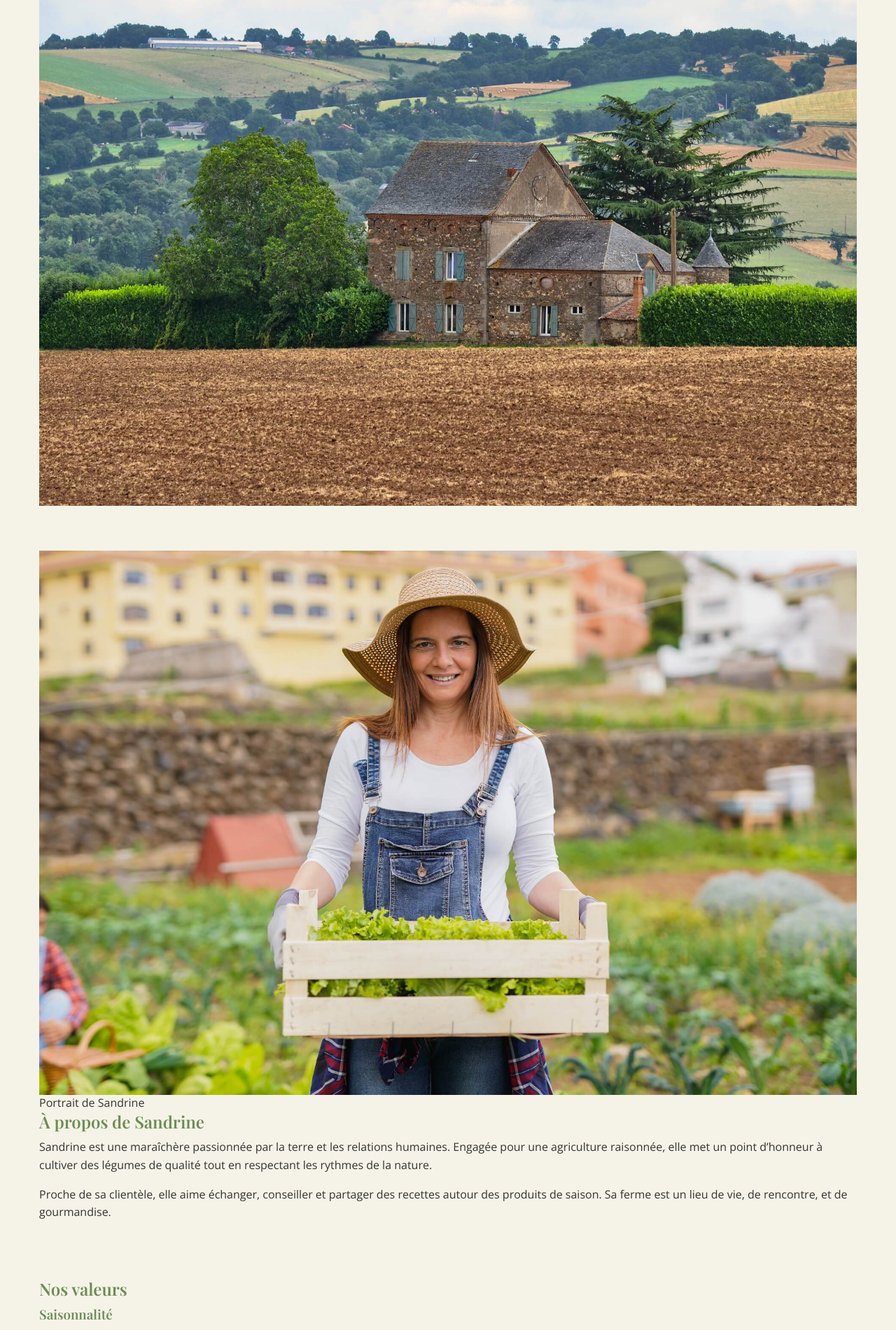
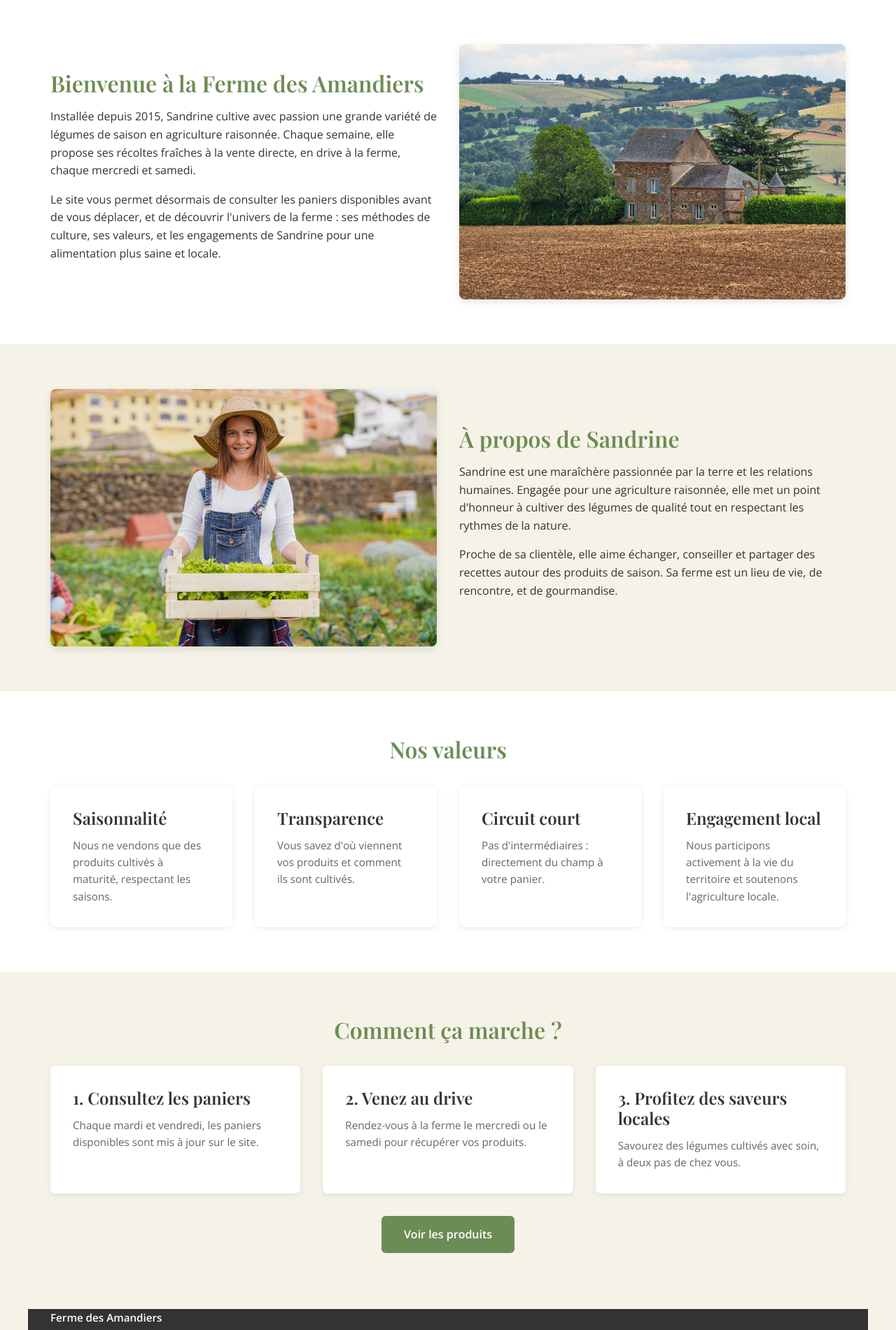
Before and after one commit to mikepixeldev/OCR-CdPD-Projet9-Creation_Site_FermeDesAmandiers, a PHP site: page / in a window 1280 px wide. Shown: the part 562-2463 px from the top of the page at 70% size. Run offline with PHP 8.4, Linux system fonts and the light colour scheme.

Commit message:
Refactor site layout and enhance styles
Major overhaul of style.css with improved structure, responsive grids, new utility classes, and enhanced section styling. Updated index.php for semantic HTML, improved accessibility, and minor content fixes. Refactored header and footer partials for better markup, accessibility, and maintainability, including improved navigation and contact links.

```diff
--- a/assets/css/style.css
+++ b/assets/css/style.css
@@ -1,33 +1,64 @@
+/* ========================================
+   FERME DES AMANDIERS - FEUILLE DE STYLE
+    Fichier: style.css
+   ======================================== */
+
 /* ------------------ */
-/* RESET CSS MINIMAL  */
+/* 1. RESET & BASE    */
 /* ------------------ */
+
 * {
     margin: 0;
     padding: 0;
     box-sizing: border-box;
 }
 
-html, body {
-    height: 100%;
+html {
+    font-size: 16px;
+    scroll-behavior: smooth;
+}
+
+body {
+    min-height: 100vh;
+    display: flex;
+    flex-direction: column;
     font-family: 'Open Sans', sans-serif;
     background-color: #F5F3E7;
     color: #333333;
+    line-height: 1.6;
+}
+
+main {
+    flex: 1;
 }
 
 /* ------------------ */
-/* GLOBAL STYLES      */
+/* 2. TYPOGRAPHIE     */
 /* ------------------ */
 
-a {
-    color: inherit;
-    text-decoration: none;
+h1,
+h2,
+h3,
+h4 {
+    font-family: 'Playfair Display', serif;
+    color: #6C8C55;
+    line-height: 1.2;
+    margin-bottom: 1rem;
 }
 
-h1, h2, h3 {
-    margin-bottom: 0.5rem;
-    font-weight: bold;
-    font-family: 'Playfair Display', serif;
-    color: #6C8C55;
+h1 {
+    font-size: 2rem;
+    font-weight: 700;
+}
+
+h2 {
+    font-size: 1.75rem;
+    font-weight: 600;
+}
+
+h3 {
+    font-size: 1.25rem;
+    font-weight: 600;
 }
 
 p {
@@ -35,47 +66,378 @@ p {
     line-height: 1.6;
 }
 
+/* Responsive typography */
+@media (min-width: 768px) {
+    h1 {
+        font-size: 3rem;
+    }
+
+    h2 {
+        font-size: 2rem;
+    }
+
+    h3 {
+        font-size: 1.5rem;
+    }
+}
+
+/* ------------------ */
+/* 3. LIENS & BOUTONS */
+/* ------------------ */
+
+a {
+    color: inherit;
+    text-decoration: none;
+    transition: color 0.3s ease;
+}
+
+a:hover {
+    color: #6C8C55;
+}
+
+.btn {
+    display: inline-block;
+    padding: 0.875rem 2rem;
+    background-color: #6C8C55;
+    color: white;
+    border: none;
+    border-radius: 6px;
+    font-weight: 600;
+    cursor: pointer;
+    transition: background-color 0.3s ease, transform 0.2s ease;
+    text-align: center;
+}
+
+.btn:hover {
+    background-color: #5A7548;
+    color: white;
+    transform: translateY(-2px);
+}
+
+/* ------------------ */
+/* 4. IMAGES          */
+/* ------------------ */
+
 img {
     max-width: 100%;
     height: auto;
     display: block;
 }
 
-/* ------------------ */
-/* LAYOUT SECTIONS    */
-/* ------------------ */
+.img-fluid {
+    width: 100%;
+}
 
-header, footer, section {
-    padding: 2rem 1rem;
-    max-width: 1200px;
-    margin: auto;
+.img-rounded {
+    border-radius: 8px;
+}
+
+.img-shadow {
+    box-shadow: 0 4px 12px rgba(0, 0, 0, 0.1);
 }
 
 /* ------------------ */
-/* UTILITY CLASSES    */
+/* 5. LAYOUT          */
 /* ------------------ */
 
-.text-center {
+/* Container principal */
+.container {
+    width: 100%;
+    max-width: 1200px;
+    margin: 0 auto;
+    padding: 0 1rem;
+}
+
+/* Sections */
+section {
+    padding: 3rem 0;
+}
+
+/* Grilles responsive */
+.grid-2,
+.grid-3,
+.grid-4 {
+    display: grid;
+    gap: 2rem;
+    grid-template-columns: 1fr;
+}
+
+/* Tablet */
+@media (min-width: 768px) {
+    .container {
+        padding: 0 2rem;
+    }
+
+    section {
+        padding: 4rem 0;
+    }
+
+    .grid-2 {
+        grid-template-columns: repeat(2, 1fr);
+        align-items: center;
+    }
+
+    .grid-3 {
+        grid-template-columns: repeat(2, 1fr);
+    }
+}
+
+/* Desktop */
+@media (min-width: 1024px) {
+    .grid-3 {
+        grid-template-columns: repeat(3, 1fr);
+    }
+
+    .grid-4 {
+        grid-template-columns: repeat(4, 1fr);
+    }
+}
+
+/* ------------------ */
+/* 6. HEADER          */
+/* ------------------ */
+
+header {
+    background-color: white;
+    box-shadow: 0 2px 8px rgba(0, 0, 0, 0.05);
+    padding: 1rem;
+    position: sticky;
+    top: 0;
+    z-index: 100;
+    display: flex;
+    align-items: center;
+    justify-content: space-between;
+}
+
+.site-title h1 {
+    font-size: 1.5rem;
+    color: #333333;
+    margin: 0;
+}
+
+/* Navigation */
+nav ul {
+    list-style: none;
+    display: flex;
+    gap: 1.5rem;
+    margin: 0;
+    padding: 0;
+}
+
+nav a {
+    color: #666666;
+    font-weight: 600;
+    padding: 0.5rem 0;
+    position: relative;
+}
+
+nav a::after {
+    content: '';
+    position: absolute;
+    bottom: 0;
+    left: 0;
+    width: 0;
+    height: 2px;
+    background-color: #6C8C55;
+    transition: width 0.3s ease;
+}
+
+nav a:hover::after,
+nav a:focus::after {
+    width: 100%;
+}
+
+@media (max-width: 767px) {
+    header .container {
+        flex-direction: column;
+        gap: 1rem;
+    }
+
+    nav ul {
+        width: 100%;
+        justify-content: center;
+    }
+}
+
+/* ------------------ */
+/* 7. HERO SECTION    */
+/* ------------------ */
+
+#hero {
+    background: linear-gradient(135deg, rgba(108, 140, 85, 0.9), rgba(90, 117, 72, 0.85)),
+        url('../images/hero-header.jpg') center/cover no-repeat;
+    color: white;
+    text-align: center;
+    padding: 4rem 1rem;
+    min-height: 200px;
+    display: flex;
+    align-items: center;
+    justify-content: center;
+}
+
+#hero h1 {
+    color: white;
+    margin-bottom: 1rem;
+    text-shadow: 0 2px 4px rgba(0, 0, 0, 0.3);
+}
+
+#hero p {
+    font-size: 1.125rem;
+    margin-bottom: 0;
+    text-shadow: 0 1px 3px rgba(0, 0, 0, 0.3);
+}
+
+@media (min-width: 768px) {
+    #hero {
+        padding: 6rem 2rem;
+        min-height: 500px;
+    }
+
+    #hero p {
+        font-size: 1.25rem;
+    }
+}
+
+/* ------------------ */
+/* 8. CARDS & VALUES  */
+/* ------------------ */
+
+.card,
+.value-card {
+    background: white;
+    padding: 2rem;
+    border-radius: 8px;
+    box-shadow: 0 2px 8px rgba(0, 0, 0, 0.08);
+    transition: transform 0.3s ease, box-shadow 0.3s ease;
+}
+
+.card:hover,
+.value-card:hover {
+    transform: translateY(-4px);
+    box-shadow: 0 4px 16px rgba(0, 0, 0, 0.12);
+}
+
+.card h3,
+.value-card h3 {
+    color: #333333;
+    margin-bottom: 0.75rem;
+}
+
+.card p,
+.value-card p {
+    color: #666666;
+    font-size: 0.95rem;
+    margin-bottom: 0;
+}
+
+/* Grid de cards avec espacement */
+.cards {
+    margin-top: 2rem;
+}
+
+/* ------------------ */
+/* 9. FOOTER          */
+/* ------------------ */
+
+footer {
+    background-color: #333333;
+    color: white;
+    padding: 3rem 0 2rem;
+    margin-top: auto;
+}
+
+footer .container {
+    display: flex;
+    flex-direction: column;
+    gap: 2rem;
     text-align: center;
 }
 
-.bg-light {
-    background-color: #f0f0f0;
+.footer-contact p {
+    margin-bottom: 0.5rem;
+    font-size: 0.95rem;
 }
 
-.btn {
+footer a {
+    color: #cccccc;
+    font-size: 0.9rem;
     display: inline-block;
-    padding: 0.75rem 1.5rem;
-    background-color: #6C8C55;
-    color: white;
-    border: none;
-    border-radius: 4px;
-    cursor: pointer;
-    transition: background-color 0.3s ease;
+    margin: 0.25rem 0.75rem;
 }
 
-.btn:hover {
-    background-color: #5A7548;
+footer a:hover {
+    color: #6C8C55;
+    text-decoration: underline;
+}
+
+.footer-legal {
+    margin-top: 1rem;
+    padding-top: 1.5rem;
+    border-top: 1px solid #555555;
+}
+
+.footer-legal p {
+    font-size: 0.85rem;
+    color: #999999;
+    margin: 0;
+}
+
+/* Desktop footer layout */
+@media (min-width: 768px) {
+    footer .container {
+        flex-direction: row;
+        justify-content: space-between;
+        align-items: flex-start;
+        text-align: left;
+    }
+
+    .footer-contact {
+        flex: 1;
+    }
+
+    .footer-legal {
+        border-top: none;
+        border-left: 1px solid #555555;
+        padding-left: 2rem;
+        margin-top: 0;
+        padding-top: 0;
+    }
+}
+
+/* ------------------ */
+/* 10. UTILITY        */
+/* ------------------ */
+
+.center {
+    text-align: center;
+}
+
+.mt {
+    margin-top: 2rem;
+}
+
+.mb {
+    margin-bottom: 2rem;
+}
+
+.sr-only {
+    position: absolute;
+    width: 1px;
+    height: 1px;
+    padding: 0;
+    margin: -1px;
+    overflow: hidden;
+    clip: rect(0, 0, 0, 0);
+    white-space: nowrap;
+    border: 0;
+}
+
+/* ------------------ */
+/* 11. BACKGROUNDS    */
+/* ------------------ */
+
+.bg-light {
+    background-color: white;
 }
 
 .bg-accent {
@@ -83,7 +445,19 @@ header, footer, section {
     color: white;
 }
 
-/* ------------------ */
-/* PLACEHOLDER ZONES  */
-/* ------------------ */
-/* Ajoutez ici vos classes personnalisées pour hero, cards, etc. */
+/* Alternance des backgrounds pour les sections */
+#presentation {
+    background-color: white;
+}
+
+#a-propos {
+    background-color: #F5F3E7;
+}
+
+#valeurs {
+    background-color: white;
+}
+
+#fonctionnement {
+    background-color: #F5F3E7;
+}
--- a/index.php
+++ b/index.php
@@ -1,20 +1,17 @@
-<!-- Inclusion du header -->
 <?php
+// Variables spécifiques à cette page (SEO + performance)
 $title = "Ferme des Amandiers • Accueil";
 $metaDescription = "Découvrez la Ferme des Amandiers : légumes de saison en vente directe, chaque mercredi et samedi.";
 $preloadImage = "assets/img/hero-header.jpg";
+
+// Inclusion du header
 include('partials/header.php');
-?>
-
-<!-- Variables spécifiques à cette page -->
-<?php
-$preloadImage = 'assets/img/hero-header.jpg';
 ?>
 
 <main>
     <!-- Section Hero / Accroche principale -->
     <section id="hero">
-        <div>
+        <div class="container">
             <h1>Des légumes frais, locaux et de saison</h1>
             <p>Vente directe à la ferme chaque mercredi et samedi</p>
         </div>
@@ -26,7 +23,7 @@ $preloadImage = 'assets/img/hero-header.jpg';
             <div>
                 <h2>Bienvenue à la Ferme des Amandiers</h2>
                 <p>Installée depuis 2015, Sandrine cultive avec passion une grande variété de légumes de saison en agriculture raisonnée. Chaque semaine, elle propose ses récoltes fraîches à la vente directe, en drive à la ferme, chaque mercredi et samedi.</p>
-                <p>Le site vous permet désormais de consulter les paniers disponibles avant de vous déplacer, et de découvrir l’univers de la ferme : ses méthodes de culture, ses valeurs, et les engagements de Sandrine pour une alimentation plus saine et locale.</p>
+                <p>Le site vous permet désormais de consulter les paniers disponibles avant de vous déplacer, et de découvrir l'univers de la ferme : ses méthodes de culture, ses valeurs, et les engagements de Sandrine pour une alimentation plus saine et locale.</p>
             </div>
             <figure>
                 <img src="assets/img/la-ferme.jpg" alt="La Ferme des Amandiers" class="img-fluid img-shadow img-rounded">
@@ -39,11 +36,11 @@ $preloadImage = 'assets/img/hero-header.jpg';
         <div class="container grid-2">
             <figure>
                 <img src="assets/img/sandrine.jpg" alt="Sandrine, maraîchère" class="img-fluid img-shadow img-rounded">
-                <figcaption class="sr-only">Portrait de Sandrine</figcaption>
+                <figcaption class="sr-only">Portrait de Sandrine, maraîchère de la Ferme des Amandiers</figcaption>
             </figure>
             <div>
                 <h2>À propos de Sandrine</h2>
-                <p>Sandrine est une maraîchère passionnée par la terre et les relations humaines. Engagée pour une agriculture raisonnée, elle met un point d’honneur à cultiver des légumes de qualité tout en respectant les rythmes de la nature.</p>
+                <p>Sandrine est une maraîchère passionnée par la terre et les relations humaines. Engagée pour une agriculture raisonnée, elle met un point d'honneur à cultiver des légumes de qualité tout en respectant les rythmes de la nature.</p>
                 <p>Proche de sa clientèle, elle aime échanger, conseiller et partager des recettes autour des produits de saison. Sa ferme est un lieu de vie, de rencontre, et de gourmandise.</p>
             </div>
         </div>
@@ -53,22 +50,22 @@ $preloadImage = 'assets/img/hero-header.jpg';
     <section id="valeurs">
         <div class="container">
             <h2 class="center">Nos valeurs</h2>
-            <div class="grid-4 cards mt">
+            <div class="grid-4 cards">
                 <article class="value-card">
                     <h3>Saisonnalité</h3>
                     <p>Nous ne vendons que des produits cultivés à maturité, respectant les saisons.</p>
                 </article>
                 <article class="value-card">
                     <h3>Transparence</h3>
-                    <p>Vous savez d’où viennent vos produits et comment ils sont cultivés.</p>
+                    <p>Vous savez d'où viennent vos produits et comment ils sont cultivés.</p>
                 </article>
                 <article class="value-card">
                     <h3>Circuit court</h3>
-                    <p>Pas d’intermédiaires : directement du champ à votre panier.</p>
+                    <p>Pas d'intermédiaires : directement du champ à votre panier.</p>
                 </article>
                 <article class="value-card">
                     <h3>Engagement local</h3>
-                    <p>Nous participons activement à la vie du territoire et soutenons l’agriculture locale.</p>
+                    <p>Nous participons activement à la vie du territoire et soutenons l'agriculture locale.</p>
                 </article>
             </div>
         </div>
@@ -78,7 +75,7 @@ $preloadImage = 'assets/img/hero-header.jpg';
     <section id="fonctionnement">
         <div class="container">
             <h2 class="center">Comment ça marche&nbsp;?</h2>
-            <div class="grid-3 cards mt">
+            <div class="grid-3 cards">
                 <article class="card">
                     <h3>1. Consultez les paniers</h3>
                     <p>Chaque mardi et vendredi, les paniers disponibles sont mis à jour sur le site.</p>
@@ -100,5 +97,7 @@ $preloadImage = 'assets/img/hero-header.jpg';
 
 </main>
 
-<!-- Inclusion du footer -->
-<?php include 'partials/footer.php'; ?>
+<?php
+// Inclusion du footer
+include('partials/footer.php');
+?>
--- a/partials/footer.php
+++ b/partials/footer.php
@@ -1,24 +1,26 @@
-        <footer>
-            <!-- Coordonnées -->
+<footer class="container">
+
+    <!-- Coordonnées de la ferme -->
     <div class="footer-contact">
-                <p>Ferme des Amandiers</p>
+        <p><strong>Ferme des Amandiers</strong></p>
         <p>Chemin de la Plaine, 13220 Châteauneuf-les-Martigues</p>
-                <p>Téléphone : 06 12 34 56 78</p>
-                <p>E-mail : sandrine@fermedesamandiers.fr</p>
+        <p>Téléphone : <a href="tel:+33612345678">06 12 34 56 78</a></p>
+        <p>E-mail : <a href="mailto:sandrine@fermedesamandiers.fr">sandrine@fermedesamandiers.fr</a></p>
     </div>
 
     <!-- Liens légaux -->
-            <div>
+    <nav>
         <a href="#mentions-legales">Mentions légales</a>
         <a href="#politique-confidentialite">Politique de confidentialité</a>
         <a href="#cgv">Conditions générales de vente</a>
         <a href="#cookies">Gestion des cookies</a>
-            </div>
+    </nav>
 
     <!-- Copyright -->
     <div class="footer-legal">
         <p>&copy; <?= date('Y') ?> Ferme des Amandiers - Tous droits réservés</p>
     </div>
+
 </footer>
 </body>
 
--- a/partials/header.php
+++ b/partials/header.php
@@ -27,32 +27,36 @@
     <meta property="og:image" content="<?= htmlspecialchars($absOgImage) ?>" />
     <meta name="twitter:card" content="summary_large_image" />
 
-    <!-- Fonts -->
+    <!-- Preconnect pour Google Fonts -->
     <link rel="preconnect" href="https://fonts.googleapis.com" crossorigin>
     <link rel="preconnect" href="https://fonts.gstatic.com" crossorigin>
-    <link href="https://fonts.googleapis.com/css2?family=Open+Sans:wght@400;600&amp;family=Playfair+Display:wght@600&amp;display=swap" rel="stylesheet">
 
-    <!-- CSS -->
-    <link rel="stylesheet" href="assets/css/style.css">
+    <!-- Fonts : Playfair Display + Open Sans -->
+    <link href="https://fonts.googleapis.com/css2?family=Open+Sans:wght@400;600&amp;family=Playfair+Display:wght@600;700&amp;display=swap" rel="stylesheet">
 
-    <!-- Preload image principale sur la home -->
+    <!-- Preload image principale -->
     <?php if (!empty($preloadImage)): ?>
         <link rel="preload" as="image" href="<?= htmlspecialchars($preloadImage) ?>">
     <?php endif; ?>
+
+    <!-- Feuille de style principale -->
+    <link rel="stylesheet" href="assets/css/style.css">
 </head>
 
 <body>
     <header>
-        <!-- Logo ou nom du site -->
+
+        <!-- Logo / Titre du site -->
         <div class="site-title">
             <h1>Ferme des Amandiers</h1>
         </div>
 
-        <!-- Menu de navigation -->
+        <!-- Navigation principale -->
         <nav>
             <ul>
                 <li><a href="index.php">Accueil</a></li>
                 <li><a href="produits.php">Produits</a></li>
             </ul>
         </nav>
+
     </header>
```
Lines whose indentation alone changed are shown as unchanged.
